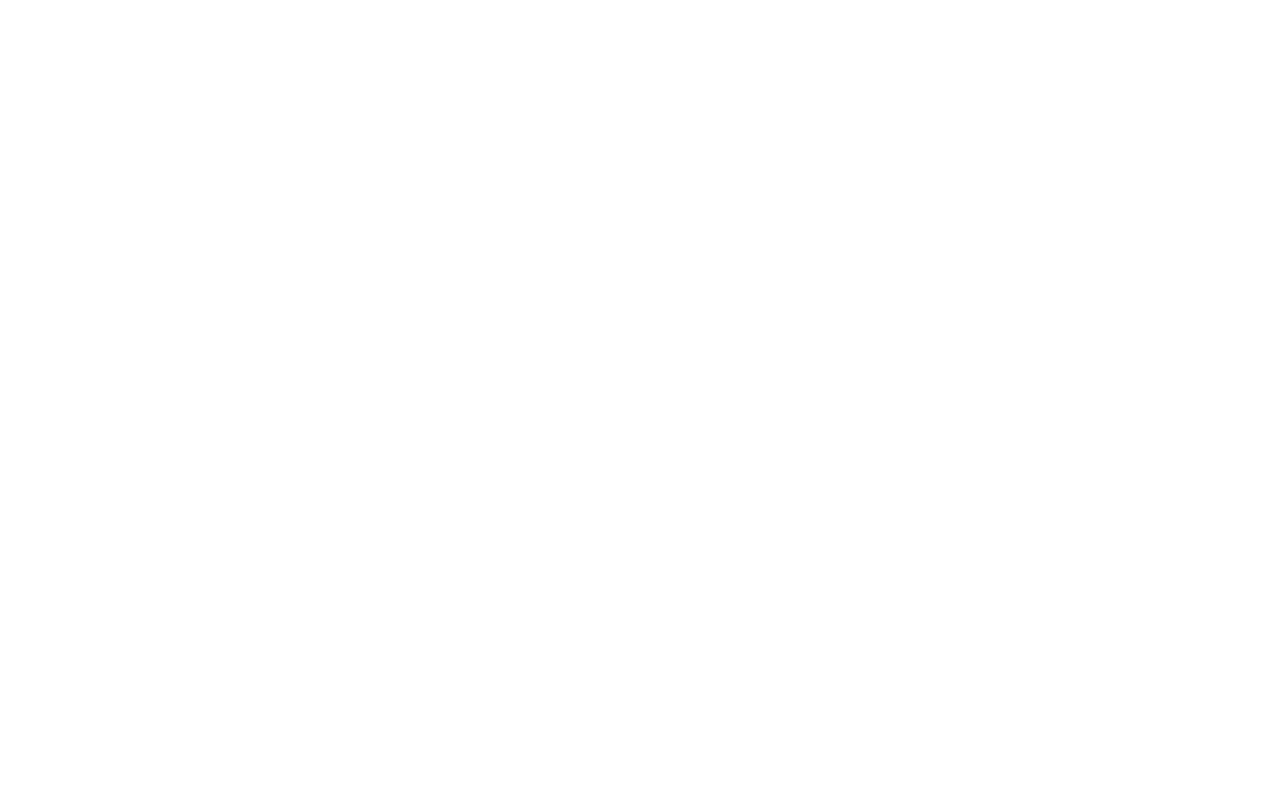
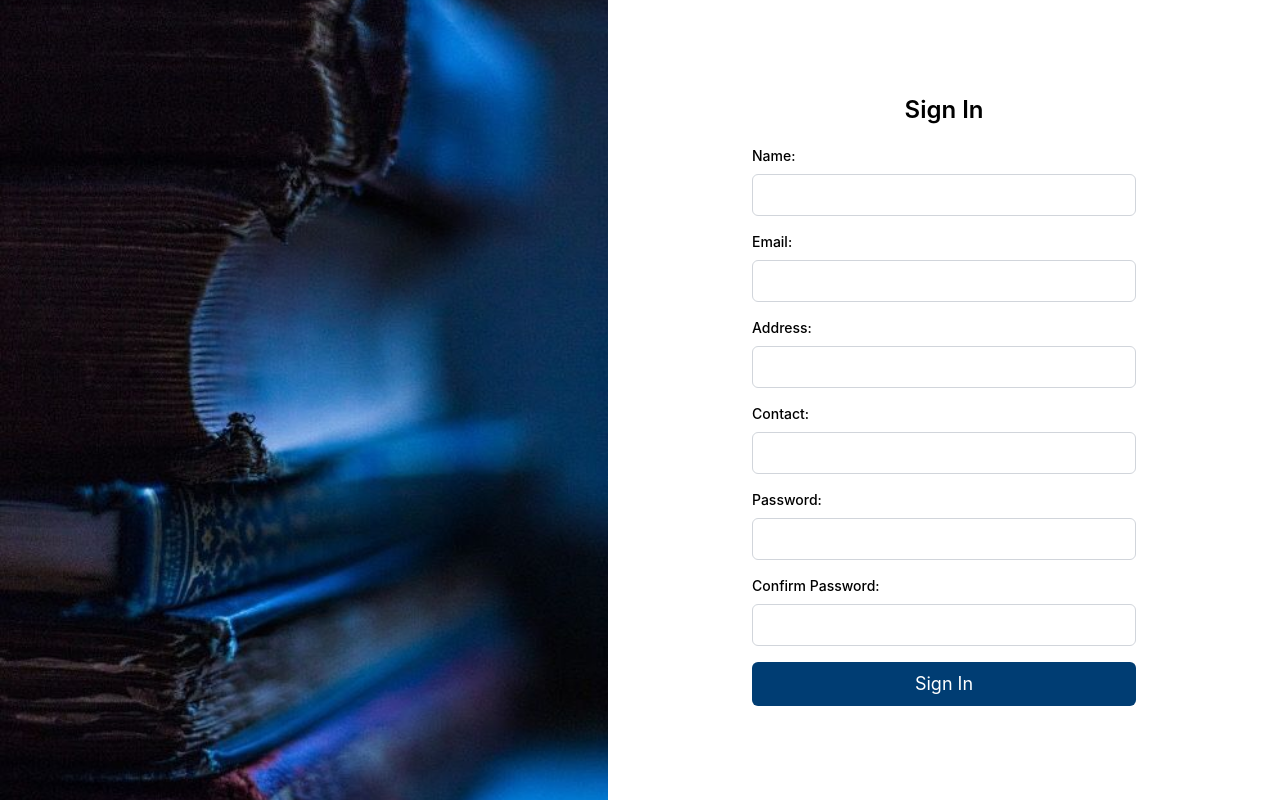
Before and after one commit to OshadiJayananda/lms-frontend, a React (Create React App) app: page /signIn in a window 1280 px wide. Before the commit this address had no page. Built offline with nearby package versions, Linux system fonts and the light colour scheme.

Commit message:
Login and Signin

```diff
--- a/src/App.js
+++ b/src/App.js
@@ -1,6 +1,9 @@
 import { BrowserRouter as Router, Routes, Route } from 'react-router-dom'; // Import necessary routing components
 import { ToastContainer } from 'react-toastify'; // Import ToastContainer
 import Home from './Components/Home';
+import Login from './Components/Login';
+import SignIn from './Components/SignIn';
+import Dashboard from './User/Dashboard';
 
 function App() {
   return (
@@ -10,9 +13,10 @@ function App() {
         <Routes>
 
           <Route path="/" element={<Home />} />
-          {/* <Route path="/signIn" element={<SignIn />} />
-          <Route path="/addPost" element={<Post />} />
-          <Route path="/addBook" element={<Book />} /> */}
+          <Route path="/login" element={<Login />} />
+          <Route path="/signIn" element={<SignIn />} />
+          <Route path="/dashboard" element={<Dashboard />} />
+
         </Routes>
       </div>
     </Router>
--- /dev/null
+++ b/src/Components/Api.js
@@ -0,0 +1,15 @@
+import axios from "axios";
+
+const api = axios.create({
+  baseURL: "http://localhost:8000/api", // Replace with your API's base URL
+});
+
+api.interceptors.request.use((config) => {
+  const token = localStorage.getItem("token");
+  if (token) {
+    config.headers.Authorization = `Bearer ${token}`;
+  }
+  return config;
+});
+
+export default api; // Ensure this is exported as 'api'
--- a/src/Components/Home.js
+++ b/src/Components/Home.js
@@ -23,9 +23,7 @@ export default function Home() {
 
           {/* Open hours card */}
           <div className="bg-white shadow-lg rounded-lg p-8 mb-8">
-            <h2 className="text-2xl font-semibold text-blue-800">
-              Open Hoursssss
-            </h2>
+            <h2 className="text-2xl font-semibold text-blue-800">Open Hours</h2>
             <p className="text-gray-600 mt-4">
               Mon-Fri: 8:00 AM to 6:00 PM
               <br />
@@ -35,12 +33,19 @@ export default function Home() {
 
           {/* Buttons */}
           <div className="flex justify-center gap-4">
-            <button className="px-6 py-3 bg-blue-900 text-white font-semibold rounded-md shadow-md hover:bg-blue-700 transition-all">
+            <a
+              href="/login"
+              className="px-6 py-3 bg-blue-900 text-white font-semibold rounded-md shadow-md hover:bg-blue-700 transition-all"
+            >
               Log In
-            </button>
-            <button className="px-6 py-3 bg-blue-700 text-white font-semibold rounded-md shadow-md hover:bg-blue-500 transition-all">
+            </a>
+
+            <a
+              href="/signIn"
+              className="px-6 py-3 bg-blue-700 text-white font-semibold rounded-md shadow-md hover:bg-blue-500 transition-all"
+            >
               Sign Up
-            </button>
+            </a>
           </div>
         </div>
       </div>
--- /dev/null
+++ b/src/Components/Login.js
@@ -0,0 +1,87 @@
+import React from "react";
+import { useNavigate } from "react-router-dom";
+import login_pg from "../images/login_pg.jpg";
+import api from "./Api"; // Use a relative path to reference Api.js
+
+function Login() {
+  const navigate = useNavigate();
+
+  const handleLogin = async (e) => {
+    e.preventDefault();
+    const email = document.getElementById("username").value;
+    const password = document.getElementById("password").value;
+
+    try {
+      const response = await api.post("/login", { email, password });
+
+      // Save token
+      localStorage.setItem("token", response.data.access_token);
+
+      // Get role from the response
+      const userRole = response.data.role;
+
+      // Navigate based on the role
+      if (userRole === "admin") {
+        navigate("/dashboard");
+      } else if (userRole === "user") {
+        navigate("/addBook");
+      } else {
+        alert("Unknown role: " + userRole);
+      }
+    } catch (error) {
+      alert("Login failed: " + (error.response?.data?.message || error.message));
+    }
+  };
+
+
+  return (
+    <div className="flex h-screen">
+      <div className="flex-1 bg-black">
+        <img src={login_pg} alt="Books" className="w-full h-full object-cover" />
+      </div>
+      <div className="flex-1 flex flex-col justify-center items-center p-8 bg-white bg-opacity-90">
+        <h2 className="mb-5 text-2xl font-semibold">Log In</h2>
+        <form className="w-full max-w-sm" onSubmit={handleLogin}>
+          <div className="mb-4 w-full">
+            <label htmlFor="username" className="block mb-2 text-sm font-medium">
+              Email:
+            </label>
+            <input
+              type="text"
+              id="username"
+              name="email"
+              className="w-full p-2 border border-gray-300 rounded-md"
+            />
+          </div>
+          <div className="mb-4 w-full">
+            <label htmlFor="password" className="block mb-2 text-sm font-medium">
+              Password:
+            </label>
+            <input
+              type="password"
+              id="password"
+              name="password"
+              className="w-full p-2 border border-gray-300 rounded-md"
+            />
+          </div>
+          <button
+            type="submit"
+            className="w-full py-2 bg-[#003d73] text-white rounded-md text-lg hover:bg-[#0056a3]"
+          >
+            Log In
+          </button>
+        </form>
+        <div className="mt-4">
+          <a href="/forgot-password" className="block text-[#003d73] text-sm mb-2 hover:underline">
+            Forgot Password
+          </a>
+          <a href="/signIn" className="block text-[#003d73] text-sm hover:underline">
+            Sign Up
+          </a>
+        </div>
+      </div>
+    </div>
+  );
+}
+
+export default Login;
--- /dev/null
+++ b/src/Components/SignIn.js
@@ -0,0 +1,146 @@
+import React, { useState } from "react";
+import { useNavigate } from "react-router-dom";
+import api from "./Api";
+import login_pg from "../images/login_pg.jpg";
+
+export default function SignIn() {
+  const [name, setName] = useState("");
+  const [email, setEmail] = useState("");
+  const [address, setAddress] = useState("");
+  const [contact, setContact] = useState("");
+  const [password, setPassword] = useState("");
+  const [passwordConfirmation, setPasswordConfirmation] = useState("");
+  const navigate = useNavigate();
+
+  const handleSubmit = async (e) => {
+    e.preventDefault();
+
+    const newUser = {
+      name,
+      email,
+      address,
+      contact,
+      password,
+      password_confirmation: passwordConfirmation,
+    };
+
+    try {
+      await api.post("/register", newUser);
+      alert("User Added Successfully");
+      navigate("/dashboard");
+    } catch (err) {
+      alert(
+        "Error adding user: " + (err.response?.data?.message || err.message)
+      );
+    }
+  };
+
+  return (
+    <div className="flex h-screen">
+      <div className="flex-1 bg-black">
+        {/* Add your image source here */}
+        <img
+          src={login_pg}
+          alt="Books"
+          className="w-full h-full object-cover"
+        />
+      </div>
+      <div className="flex-1 flex flex-col justify-center items-center p-8 bg-white bg-opacity-90">
+        <h2 className="mb-5 text-2xl font-semibold">Sign In</h2>
+        <form className="w-full max-w-sm" onSubmit={handleSubmit}>
+          <div className="mb-4 w-full">
+            <label htmlFor="name" className="block mb-2 text-sm font-medium">
+              Name:
+            </label>
+            <input
+              type="text"
+              id="name"
+              name="name"
+              value={name}
+              onChange={(e) => setName(e.target.value)}
+              className="w-full p-2 border border-gray-300 rounded-md"
+            />
+          </div>
+          <div className="mb-4 w-full">
+            <label htmlFor="email" className="block mb-2 text-sm font-medium">
+              Email:
+            </label>
+            <input
+              type="email"
+              id="email"
+              name="email"
+              value={email}
+              onChange={(e) => setEmail(e.target.value)}
+              className="w-full p-2 border border-gray-300 rounded-md"
+            />
+          </div>
+          <div className="mb-4 w-full">
+            <label htmlFor="address" className="block mb-2 text-sm font-medium">
+              Address:
+            </label>
+            <input
+              type="text"
+              id="address"
+              name="address"
+              value={address}
+              onChange={(e) => setAddress(e.target.value)}
+              className="w-full p-2 border border-gray-300 rounded-md"
+            />
+          </div>
+          <div className="mb-4 w-full">
+            <label htmlFor="contact" className="block mb-2 text-sm font-medium">
+              Contact:
+            </label>
+            <input
+              type="text"
+              id="contact"
+              name="contact"
+              value={contact}
+              onChange={(e) => setContact(e.target.value)}
+              className="w-full p-2 border border-gray-300 rounded-md"
+            />
+          </div>
+          <div className="mb-4 w-full">
+            <label
+              htmlFor="password"
+              className="block mb-2 text-sm font-medium"
+            >
+              Password:
+            </label>
+            <input
+              type="password"
+              id="password"
+              name="password"
+              value={password}
+              onChange={(e) => setPassword(e.target.value)}
+              className="w-full p-2 border border-gray-300 rounded-md"
+            />
+          </div>
+          <div className="mb-4 w-full">
+            <label
+              htmlFor="passwordConfirmation"
+              className="block mb-2 text-sm font-medium"
+            >
+              Confirm Password:
+            </label>
+            <input
+              type="password"
+              id="passwordConfirmation"
+              name="passwordConfirmation"
+              value={passwordConfirmation}
+              onChange={(e) => setPasswordConfirmation(e.target.value)}
+              className="w-full p-2 border border-gray-300 rounded-md"
+            />
+          </div>
+
+          <button
+            type="submit"
+            className="w-full max-w-sm py-2 bg-[#003d73] text-white rounded-md text-lg hover:bg-[#0056a3]"
+          >
+            Sign In
+          </button>
+        </form>
+      </div>
+    </div>
+  );
+}
```
Also changed, not shown: src/images/login_pg.jpg (added).
